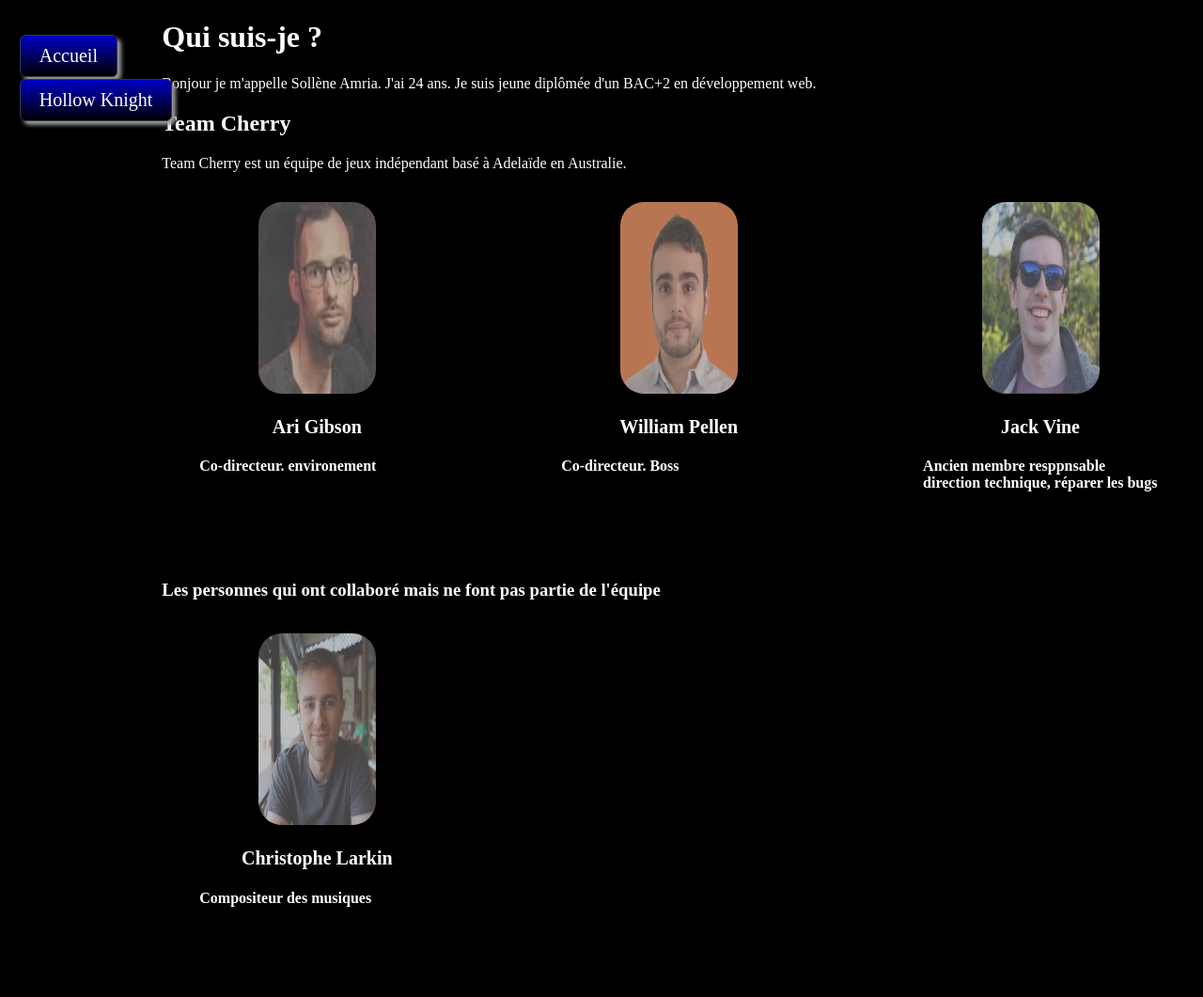
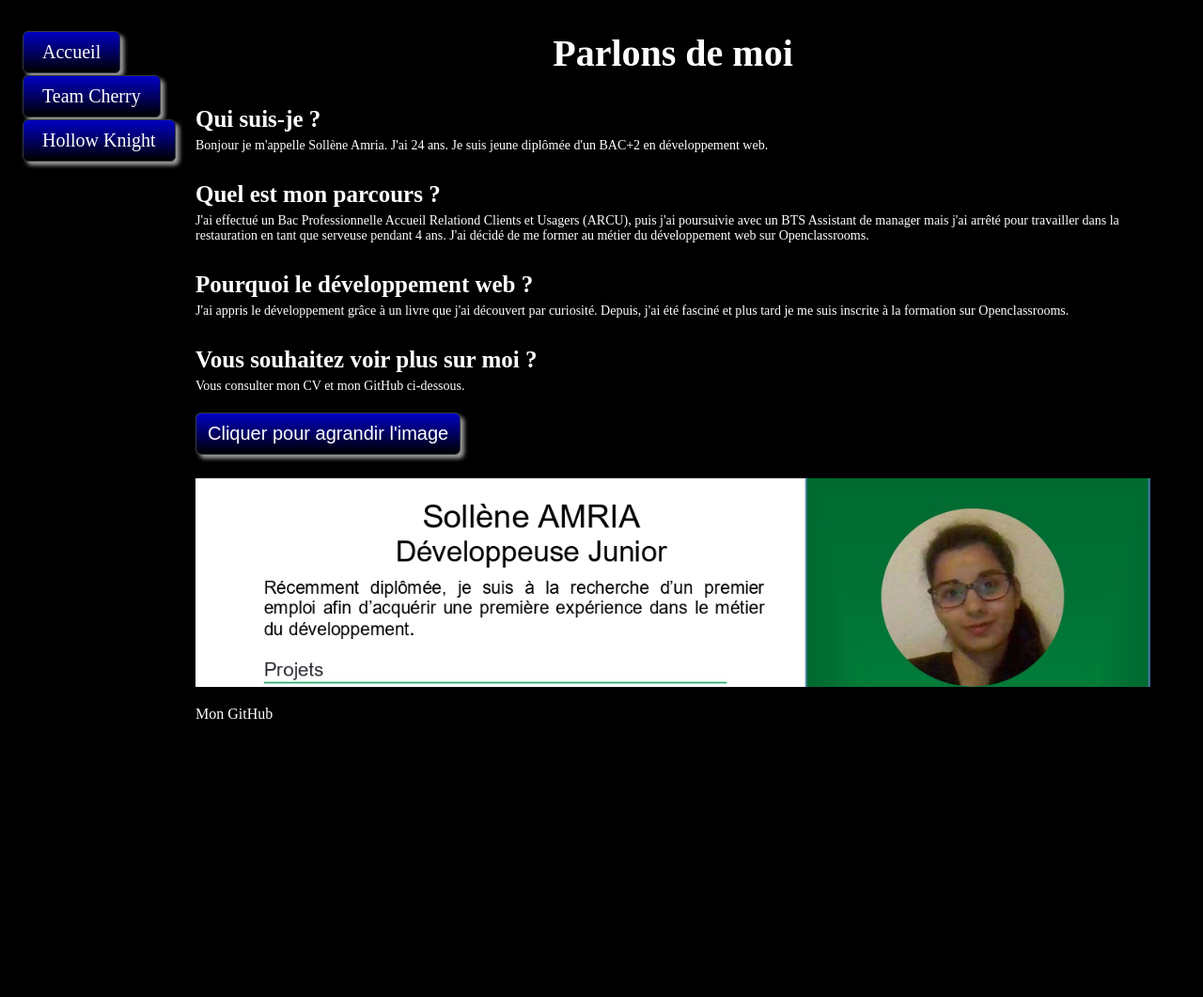
Before and after one commit to AMRIA-S/Hollow-Knight, a React app in the folder frontend/hollow_knight/: page / in a window 1280 px wide. Shown: the whole page at 94% size. After the commit the page ends 800 px from the top, so only its background shows below. Built offline with nearby package versions, Linux system fonts and the light colour scheme.

Commit message:
Page Home terminée en responsive

```diff
--- a/frontend/hollow_knight/package.json
+++ b/frontend/hollow_knight/package.json
@@ -8,6 +8,7 @@
     "@testing-library/user-event": "^13.5.0",
     "react": "^18.2.0",
     "react-dom": "^18.2.0",
+    "react-pdf": "^7.4.0",
     "react-router-dom": "^6.16.0",
     "react-scripts": "5.0.1",
     "sass": "^1.68.0",
--- a/frontend/hollow_knight/src/Assets/Scss/GlobalStyle/globalStyle.css
+++ /dev/null
@@ -1,17 +0,0 @@
-body {
-    background-color: black;
-}
-
-main {
-    color: white;
-    margin-left: 13%;
-}
-
-.headerNav-link, .headerNav ul, li, a {
-    list-style-type: none;
-    text-decoration: none;
-}
-
-ul {
-    padding: 0;
-}
--- /dev/null
+++ b/frontend/hollow_knight/src/Assets/Scss/Variables/mixin.scss
@@ -0,0 +1,12 @@
+@import './colors.scss';
+
+@mixin button {
+    background-image: linear-gradient(map-get($map: $colors, $key: primaire) 0%, map-get($map: $colors, $key: secondaire) 100%);
+    border-radius: 6px;
+    box-shadow: 4px 4px 4px 0px #999;
+    border: solid 1px #333A40;
+};
+
+@mixin button-hover {
+    background: linear-gradient(map-get($map: $colors, $key: primaireSurvol) 0%, map-get($map: $colors, $key: secondaire) 100%);
+};
--- a/frontend/hollow_knight/src/Assets/Scss/Variables/size.scss
+++ b/frontend/hollow_knight/src/Assets/Scss/Variables/size.scss
@@ -1,3 +1,3 @@
 $percent: 0% 100% 50%;
-
-$fontSize: 40px 25px;
+$margin: 0;
+$fontSize: 40px 25px 22px 16px 18px;
--- /dev/null
+++ b/frontend/hollow_knight/src/Components/Cv/Cv.jsx
@@ -0,0 +1,42 @@
+import Ex from '../../Assets/Fichiers/cv.jpg'
+import './cv.scss'
+import { useState } from 'react'
+
+function Cv() {
+    const [image, setImage] = useState(false)
+
+    return (
+        <>
+            <div
+                className={
+                    image
+                        ? 'information__cv information__cv--grand'
+                        : 'information__cv information__cv--petit'
+                }
+            >
+                <img src={Ex} alt="dsds" />
+            </div>
+            <button
+                className={
+                    image
+                        ? 'information__button information__button--cvGrand'
+                        : 'information__button information__button--cvPetit'
+                }
+                onClick={image ? () => setImage(false) : () => setImage(true)}
+            >
+                {image
+                    ? "Cliquer pour retrécir l'image"
+                    : "Cliquer pour agrandir l'image"}
+            </button>
+            <a
+                className="information__lien"
+                style={image ? { display: 'none' } : { display: 'block' }}
+                href="https://github.com/AMRIA-S"
+            >
+                Mon GitHub
+            </a>
+        </>
+    )
+}
+
+export default Cv
--- /dev/null
+++ b/frontend/hollow_knight/src/Components/Cv/cv.scss
@@ -0,0 +1,122 @@
+@import '../../Assets//Scss/Variables//mixin.scss';
+/*480 - 720 tel,
+ 768 - 900 tablette portrait
+ 900 - 1024 tablette paysage*/
+
+.information {
+    display: flex;
+    align-items: center;
+    flex-direction: row;
+    justify-content: space-between;
+
+    @media screen and (min-width: 370px) {
+        justify-content: space-around;
+    }
+    @media screen and (min-width: 600px) {
+        margin-top: 20px;
+        flex-direction: column;
+        justify-content: space-between;
+    }
+    @media screen and (min-width: 1000px) {
+        margin-top: 20px;
+        flex-wrap: wrap;
+        align-items: flex-start;
+    }
+    @media screen and (min-width: 1400px) {
+        flex-direction: row;
+        width: 100%;
+        align-items: center;
+    }
+
+        &__cv {
+            display: none;
+
+            @media screen and (min-width: 600px) {
+                display: block;
+                margin-top: 70px;
+            }
+
+                &--petit {
+                    @media screen and (min-width: 600px) {
+                        width: 100%;
+                        overflow: hidden;
+                        height: 222px;
+                    }
+                    @media screen and (min-width: 1400px) {
+                        width: 86%;
+                        height: 365px;
+                    }
+                }
+                &--grand {
+                    @media screen and (min-width: 600px) {
+                        height: 410px;
+                        width: 100%;
+                        overflow: scroll;
+                    }
+                    @media screen and (min-width: 1000px) {
+                        height: 400px;
+                    }
+                    @media screen and (min-width: 1000px) {
+                        height: 520px;
+                    }
+                }
+        }
+
+        &__button {
+            display: none;
+            &:hover {
+                @include button-hover;
+                cursor: pointer;
+            }
+
+            @media screen and (min-width: 600px) {
+                display: block;
+                @include button;
+                padding: 10px 12px;
+                color: white;
+                font-size: 20px;
+                position: absolute;
+                left: auto;
+            }
+
+            @media screen and (min-width: 1400px) {
+                position: absolute;
+                margin-top: -19.5em;
+            }
+
+            &--cvGrand {
+                @media screen and (min-width: 1400px) {
+                    margin-top: -27.5em;
+                }
+            }
+        }
+
+        &__lien {
+            color: white;
+            font-size: 15px;
+            margin-top: 10px;
+
+            @media screen and (min-width:600px) {
+                margin-top: 20px;
+            }
+            @media screen and (min-width: 480px) {
+                font-size: 16px;
+            }
+
+            &:hover {
+                text-transform: uppercase;
+                text-decoration: underline;
+            }
+
+            &--display {
+                @media screen and (min-width:600px) {
+                   display: none;
+                }
+
+            }
+        }
+
+        & img {
+            width: 100%;
+        }
+}
--- a/frontend/hollow_knight/src/Components/Header/Header.jsx
+++ b/frontend/hollow_knight/src/Components/Header/Header.jsx
@@ -1,22 +1,11 @@
-import { Link } from 'react-router-dom'
+import Menu from '../Menu/Menu'
 import './header.scss'
 
 function Header() {
     return (
         <header>
             <nav className="headerNav">
-                <ul>
-                    <li>
-                        <Link to="/" className="headerNav-link">
-                            Accueil
-                        </Link>
-                    </li>
-                    <li>
-                        <Link className="headerNav-link" to="/hollow-knight">
-                            Hollow Knight
-                        </Link>
-                    </li>
-                </ul>
+                <Menu />
             </nav>
         </header>
     )
--- a/frontend/hollow_knight/src/Components/Header/header.scss
+++ b/frontend/hollow_knight/src/Components/Header/header.scss
@@ -1,23 +1,67 @@
 @import '../../Assets/Scss/Variables/colors.scss';
+@import '../../Assets/Scss/Variables/mixin.scss';
 
+/*480 - 720 tel,
+768 - 900 tablette tablette portrait
+900 - 1024 tablette paysage*/
+
+header {
+    position: initial;
+    margin-right: 20px;
+
+    @media screen and (min-width: 1000px) {
+        position: fixed;
+        margin-left: 1em;
+    }
     .headerNav {
-    position: fixed;
-    margin-left: 1%;
+        & button {
+            color: white;
+            cursor: pointer;
+            background: none;
+            border: none;
+            @media screen and (min-width: 600px) {
+                display: none;
+            }
+        }
+        & ul {
+            flex-direction: column;
+            align-items: stretch;
+            margin-left: 80px;
+            margin-top: -40px;
 
-    & ul {
-        display: flex;
+            @media screen and (min-width: 600px) {
+                flex-direction: row;
+                justify-content: center;
+                margin: 0;
+            }
+            @media screen and (min-width: 1000px) {
                 flex-direction: column;
-        align-items: flex-start;
+                align-items: start;
             }
+
             & li {
-        background-image: linear-gradient(map-get($map: $colors, $key: primaire) 0%, map-get($map: $colors, $key: secondaire) 100%);
-        border-radius: 6px;
+                @include button;
                 margin-bottom: 2px;
-        box-shadow: 4px 4px 4px 0px #999;
-        border: solid 1px #333A40;
+
+                @media screen and (min-width: 600px) {
+                    margin-right: 20px;
+                }
 
                 &:hover {
-            background: linear-gradient(map-get($map: $colors, $key: primaireSurvol) 0%, map-get($map: $colors, $key: secondaire) 100%);
+                    @include button-hover;
+                }
+            }
+        }
+        &--MenuFerme {
+            display: none;
+
+            @media screen and (min-width: 600px) {
+                display: flex;
+            }
+        }
+        &--MenuOuvert {
+            @media screen and (min-width: 600px) {
+                display: flex;
             }
     }
         .headerNav-link {
@@ -26,8 +70,23 @@
             padding: 10px 20px;
             display: block;
 
+            @media screen and (min-width: 1000px) {
+                font-size: 16px;
+            }
+            @media screen and (min-width: 1024px) {
+                font-size: 20px;
+            }
+
             &:hover {
                 font-size: 24px;
+
+                @media screen and (min-width: 1000px) {
+                    font-size: 18px;
+                }
+                @media screen and (min-width: 1024px) {
+                    font-size: 21px;
                 }
             }
         }
+    }
+}
--- /dev/null
+++ b/frontend/hollow_knight/src/Components/Menu/Menu.jsx
@@ -0,0 +1,38 @@
+import { useState } from 'react'
+import { Link } from 'react-router-dom'
+import LogoMenu from '../Svg/LogoMenu.jsx'
+
+function Menu() {
+    const [open, setOpen] = useState(false)
+
+    return (
+        <>
+            <button onClick={open ? () => setOpen(false) : () => setOpen(true)}>
+                <LogoMenu />
+            </button>
+            <ul
+                // style={open ? { display: 'block' } : { display: 'none' }}
+                className={
+                    open ? 'headerNav--MenuOuvert' : 'headerNav--MenuFerme'
+                }
+            >
+                <li>
+                    <Link to="/" className="headerNav-link">
+                        Accueil
+                    </Link>
+                </li>
+                <li>
+                    <Link to="/team-cherry" className="headerNav-link">
+                        Team Cherry
+                    </Link>
+                </li>
+                <li>
+                    <Link className="headerNav-link" to="/hollow-knight">
+                        Hollow Knight
+                    </Link>
+                </li>
+            </ul>
+        </>
+    )
+}
+export default Menu
--- /dev/null
+++ b/frontend/hollow_knight/src/Components/Svg/LogoMenu.jsx
@@ -0,0 +1,20 @@
+function LogoMenu() {
+    return (
+        <svg
+            xmlns="http://www.w3.org/2000/svg"
+            width="40"
+            height="40"
+            viewBox="0 0 24 24"
+        >
+            <g fill="currentColor">
+                <path d="M8 6.983a1 1 0 1 0 0 2h8a1 1 0 1 0 0-2H8ZM7 12a1 1 0 0 1 1-1h8a1 1 0 1 1 0 2H8a1 1 0 0 1-1-1Zm1 3.017a1 1 0 1 0 0 2h8a1 1 0 1 0 0-2H8Z" />
+                <path
+                    fillRule="evenodd"
+                    d="M22 12c0 5.523-4.477 10-10 10S2 17.523 2 12S6.477 2 12 2s10 4.477 10 10Zm-2 0a8 8 0 1 1-16 0a8 8 0 0 1 16 0Z"
+                    clipRule="evenodd"
+                />
+            </g>
+        </svg>
+    )
+}
+export default LogoMenu
--- a/frontend/hollow_knight/src/Pages/Home/Home.jsx
+++ b/frontend/hollow_knight/src/Pages/Home/Home.jsx
@@ -1,38 +1,45 @@
-import Equipe from '../../Components/Equipe/Equipe'
-import { createurs, collaborateurs } from '../../Assets/data/createurs'
 import Age from '../../Components/Age/age'
+import Cv from '../../Components/Cv/Cv'
+import cv from '../../Assets/Fichiers/cv_amria_sollene.pdf'
+import './home.scss'
 
 function Home() {
     return (
         <main>
-            <h1>Qui suis-je ?</h1>
-            <p>
-                Bonjour je m'appelle Sollène Amria. J'ai <Age /> ans. Je suis
-                jeune diplômée d'un BAC+2 en développement web.
-            </p>
-            <h2>Team Cherry</h2>
-            <p>
-                Team Cherry est un équipe de jeux indépendant basé à Adelaïde en
-                Australie.
-            </p>
-            <ul className="equipe">
-                {createurs.map((createur) => (
-                    <li key={createur.id}>
-                        <Equipe equipe={createur} />
-                    </li>
-                ))}
-            </ul>
-            <h3>
-                Les personnes qui ont collaboré mais ne font pas partie de
-                l'équipe
-            </h3>
-            <ul className="equipe">
-                {collaborateurs.map((collaborateur) => (
-                    <li key={collaborateur.id}>
-                        <Equipe equipe={collaborateur} />
-                    </li>
-                ))}
-            </ul>
+            <section className="home">
+                <h1>Parlons de moi</h1>
+                <h2>Qui suis-je ?</h2>
+                <p>
+                    Bonjour je m'appelle Sollène Amria. J'ai <Age /> ans. Je
+                    suis jeune diplômée d'un BAC+2 en développement web.
+                </p>
+                <h3>Quel est mon parcours ?</h3>
+                <p>
+                    J'ai effectué un Bac Professionnelle Accueil Relationd
+                    Clients et Usagers (ARCU), puis j'ai poursuivie avec un BTS
+                    Assistant de manager mais j'ai arrêté pour travailler dans
+                    la restauration en tant que serveuse pendant 4 ans. J'ai
+                    décidé de me former au métier du développement web sur
+                    Openclassrooms.
+                </p>
+                <h4>Pourquoi le développement web ?</h4>
+                <p>
+                    J'ai appris le développement grâce à un livre que j'ai
+                    découvert par curiosité. Depuis, j'ai été fasciné et plus
+                    tard je me suis inscrite à la formation sur Openclassrooms.
+                </p>
+                <h5>Vous souhaitez voir plus sur moi ?</h5>
+                <p>Vous consulter mon CV et mon GitHub ci-dessous.</p>
+            </section>
+            <section className="information">
+                <Cv />
+                <a
+                    href={cv}
+                    className="information__lien information__lien--display"
+                >
+                    Mon CV
+                </a>
+            </section>
         </main>
     )
 }
--- /dev/null
+++ b/frontend/hollow_knight/src/Pages/Home/home.scss
@@ -0,0 +1,13 @@
+.home {
+    & h1 {
+        font-size: 26px;
+        text-align: center;
+
+        @media screen and (min-width: 600px) {
+            font-size: 30px;
+        }
+        @media screen and (min-width: 1024px) {
+        font-size: 40px;
+        }
+    }
+}
--- /dev/null
+++ b/frontend/hollow_knight/src/Pages/TeamCherry.jsx/TeamCherry.jsx
@@ -0,0 +1,34 @@
+import Equipe from '../../Components/Equipe/Equipe'
+import { createurs, collaborateurs } from '../../Assets/data/createurs'
+
+function TeamCherry() {
+    return (
+        <main>
+            <h2>Team Cherry</h2>
+            <p>
+                Team Cherry est un équipe de jeux indépendant basé à Adelaïde en
+                Australie.
+            </p>
+            <ul className="equipe">
+                {createurs.map((createur) => (
+                    <li key={createur.id}>
+                        <Equipe equipe={createur} />
+                    </li>
+                ))}
+            </ul>
+            <h3>
+                Les personnes qui ont collaboré mais ne font pas partie de
+                l'équipe
+            </h3>
+            <ul className="equipe">
+                {collaborateurs.map((collaborateur) => (
+                    <li key={collaborateur.id}>
+                        <Equipe equipe={collaborateur} />
+                    </li>
+                ))}
+            </ul>
+        </main>
+    )
+}
+
+export default TeamCherry
--- a/frontend/hollow_knight/src/index.js
+++ b/frontend/hollow_knight/src/index.js
@@ -2,10 +2,11 @@
 import ReactDOM from 'react-dom/client';
 import { BrowserRouter as Router, Routes, Route } from 'react-router-dom'
 
-import './Assets/Scss/GlobalStyle/globalStyle.css'
+import './index.scss'
 import Home from './Pages/Home/Home';
 import SanctuaireCroyants from './Pages/SanctuaireCroyants/SanctuaireCroyants';
 import Header from './Components/Header/Header';
+import TeamCherry from './Pages/TeamCherry.jsx/TeamCherry';
 
 const root = ReactDOM.createRoot(document.getElementById('root'));
 root.render(
@@ -14,7 +15,8 @@
       <Header />
       <Routes>
         <Route path='/' element={< Home/> } />
-        <Route path='/hollow-knight' element={< SanctuaireCroyants/> } />
+        <Route path='/hollow-knight' element={< SanctuaireCroyants />} />
+        <Route path='/team-cherry' element={<TeamCherry />} />
       </Routes>
     </Router>
 
--- /dev/null
+++ b/frontend/hollow_knight/src/index.scss
@@ -0,0 +1,57 @@
+@import 'Assets/Scss/Variables/size.scss';
+@import 'Assets/Scss//Variables/colors.scss';
+
+body {
+    background-color: black;
+};
+
+main {
+    color: white;
+    margin-left: 1em;
+    margin-right: 1em;
+
+    @media screen and (min-width: 1000px) {
+        margin-left: 11em;
+        margin-right: 3em;
+    }
+    @media screen and (min-width: 1024px) {
+        margin-left: 12.5em;
+    }
+};
+
+ul, li, a {
+    list-style-type: none;
+    text-decoration: none;
+};
+
+ul {
+    padding: 0;
+};
+
+h1 {
+    text-align: center;
+    font-size: nth($list: $fontSize, $n: 1);
+
+    @media screen and (min-width: 480px) {
+        font-size: 30px;
+    }
+};
+
+h2, h3, h4, h5 {
+    font-size: 20px;
+    margin: 30px 0 6px 0;
+    font-size: 23px;
+
+    @media screen and (min-width: 480px) {
+        font-size: 25px;
+    }
+};
+
+p {
+    font-size: 12px;
+    margin: 0;
+
+    @media screen and (min-width: 480px) {
+        font-size: 14px;
+    }
+};
```
Also changed, not shown: frontend/hollow_knight/src/Components/Equipe/CreateurDuJeux.jsx (deleted, +0 -19 lines), frontend/hollow_knight/src/Pages/SanctuaireCroyants/SanctuaireCroyants.scss (+0 -7 lines), frontend/hollow_knight/src/Assets/Fichiers/cv.jpg (added), 2 other files. Lines whose indentation alone changed are shown as unchanged.
